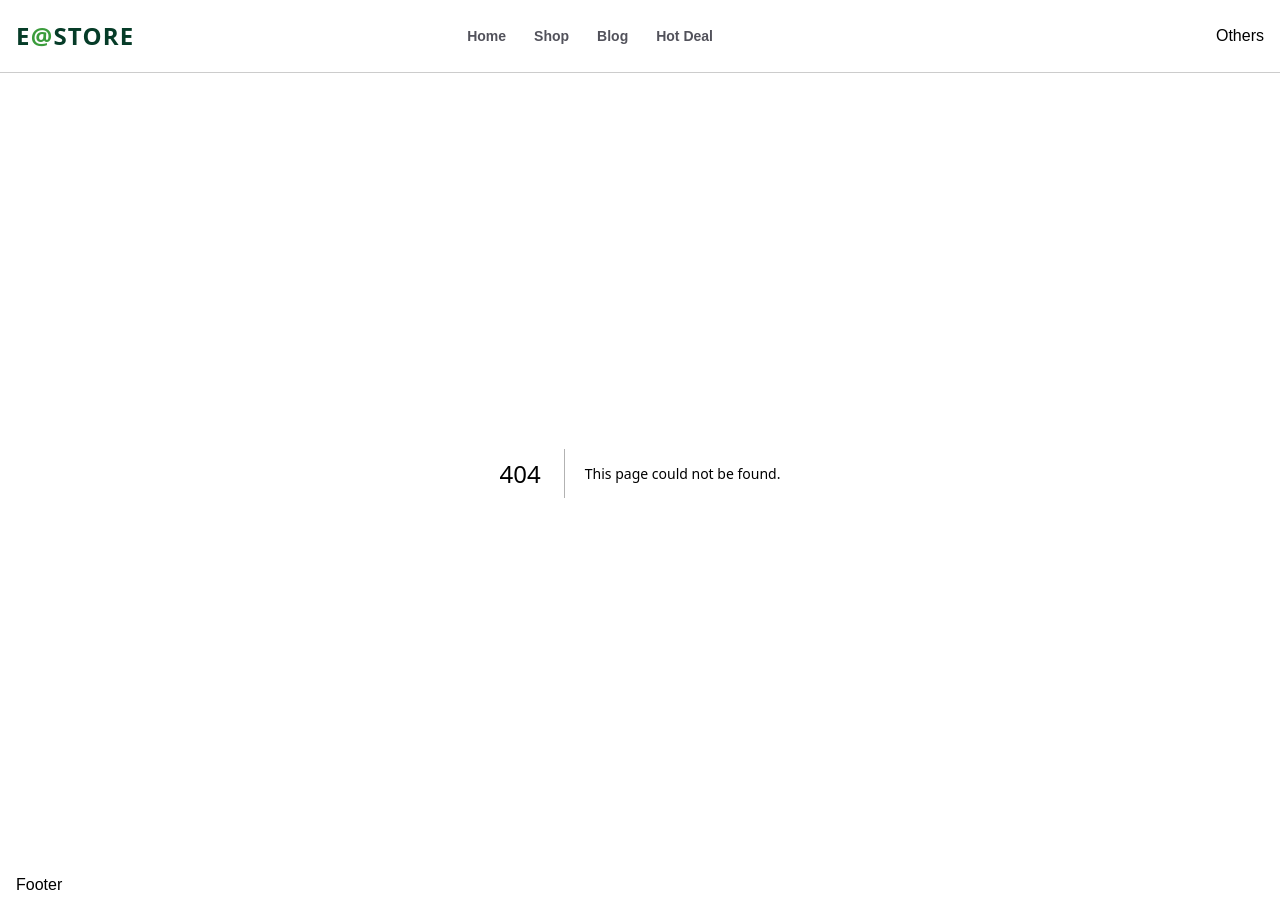
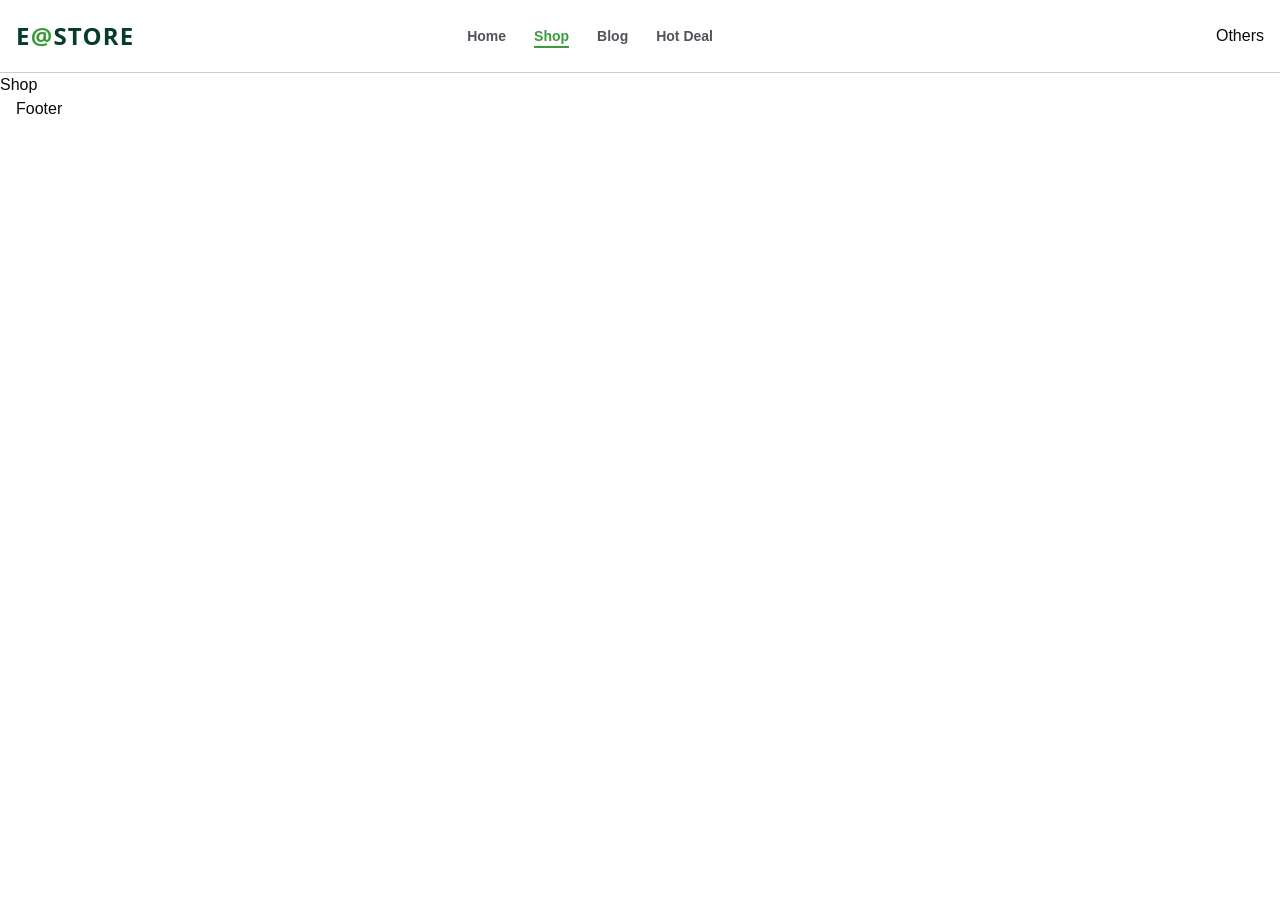
Before and after one commit to Ahteshamull/Next.js-E-Commerce, a Next.js app: page /shop in a window 1280 px wide. Before the commit this address had no page. After the commit the page ends 800 px from the top, so only its background shows below. Built offline with nearby package versions, Linux system fonts and the light colour scheme.

Commit message:
NavItem done

```diff
--- /dev/null
+++ b/app/shop/page.tsx
@@ -0,0 +1,9 @@
+import React from 'react'
+
+export default function page() {
+  return (
+    <div>
+      Shop
+    </div>
+  )
+}
--- a/components/HeaderMenu.tsx
+++ b/components/HeaderMenu.tsx
@@ -1,16 +1,17 @@
+"use client"
 import { headerData } from '@/constants/data'
 import Link from 'next/link'
 import { usePathname } from 'next/navigation'
 import React from 'react'
 
 export default function HeaderMenu() {
-
     const pathName = usePathname()
+    console.log(pathName)
   return (
     <div className='hidden md:inline-flex w-1/3 items-center gap-7 text-sm capitalize font-semibold text-LightColor'>
      {headerData.map((item) => (
-      <Link className={`hover:text-shop_light_green hoverEffect relative group`} key={item?.title} href={item?.href}>{item?.title}<span className={`absolute -bottom-0.5 left-1/5 h-0.5 w-0 bg-shop_light_green  group-hover:w-1/2 hoverEffect group-hover:left-0`}/>
-      <span className={`absolute -bottom-0.5 right-1/5 h-0.5 w-0 bg-shop_light_green  group-hover:w-1/2 hoverEffect group-hover:right-0`}/></Link>
+      <Link className={`hover:text-shop_light_green hoverEffect relative group ${pathName === item?.href &&'text-shop_light_green' }`} key={item?.title} href={item?.href}>{item?.title}<span className={`absolute -bottom-0.5 left-1/2 h-0.5 w-0 bg-shop_light_green  group-hover:w-1/2 hoverEffect group-hover:left-0 ${pathName === item?.href && "w-1/2"}`}/>
+      <span className={`absolute -bottom-0.5 right-1/2 h-0.5 w-0 bg-shop_light_green  group-hover:w-1/2 hoverEffect group-hover:right-0 ${pathName === item?.href && "w-1/2"}`}/></Link>
      ))}
     </div>
   )
```
